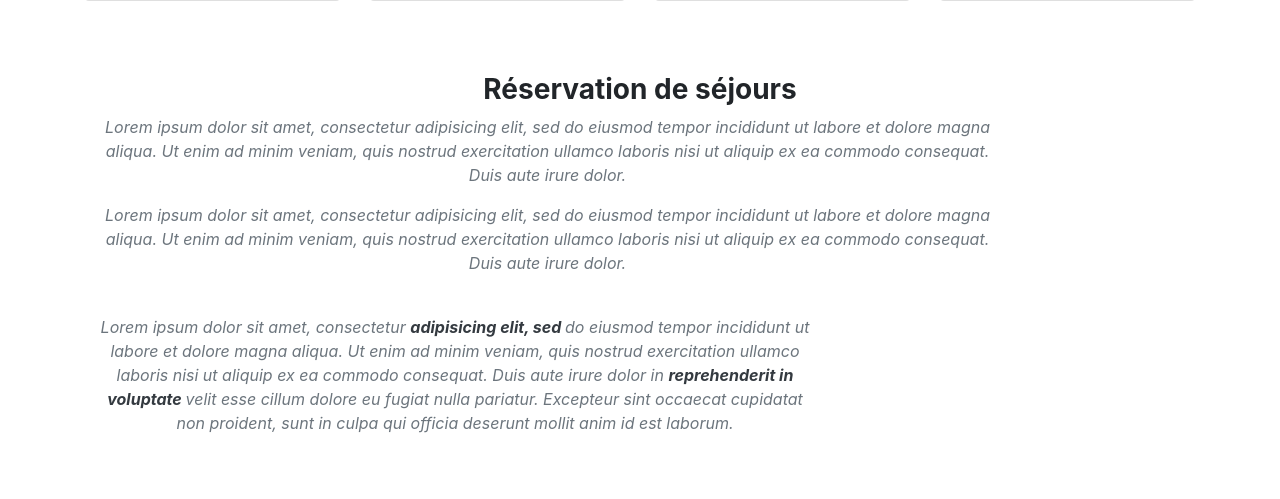
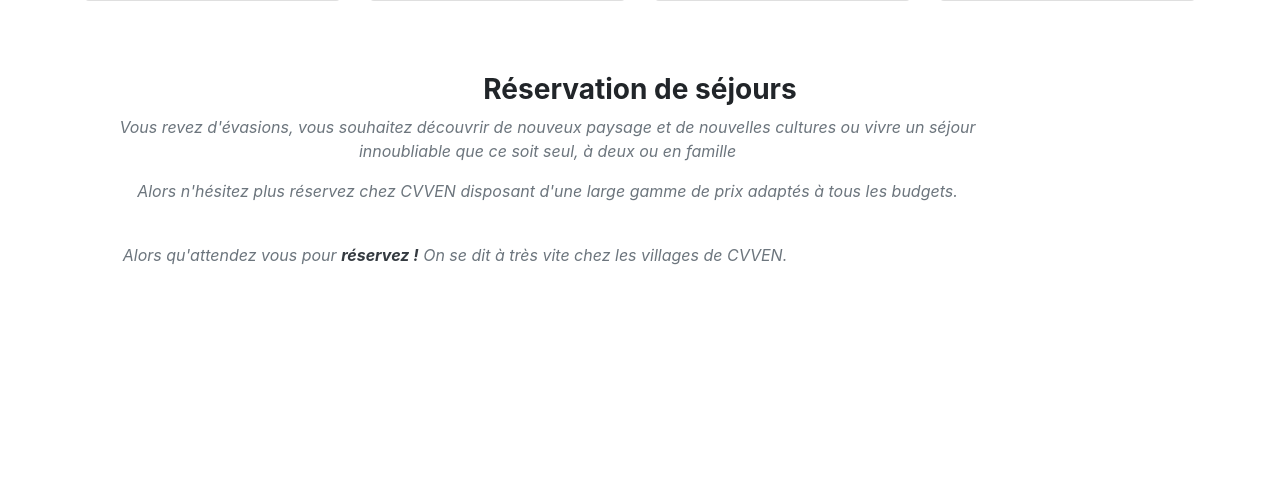
Before and after one commit to DaSilvaRemi/HolidayBookWebSite, a CodeIgniter 4 app: the page made by app/Views/welcome_message.php in a window 1280 px wide. Shown: the part 771-1270 px from the top of the page. After the commit the page ends 1036 px from the top, so only its background shows below. Run offline with PHP 8.4 and a stand-in for CodeIgniter, Linux system fonts and the light colour scheme; the template is opened without the code that fills it, so the values that code supplies are empty; some libraries are stand-ins or nearby versions.

Commit message:
Changement texte

```diff
--- a/app/Views/welcome_message.php
+++ b/app/Views/welcome_message.php
@@ -14,7 +14,7 @@
 
         <div class="col-lg-3 col-md-6 mb-4">
             <div class="card h-100">
-                <img class="card-img-top" src="../img/italie.jpg" alt="">
+                <img class="card-img-top" src="<?= base_url("img/italie.jpg") ?>" alt="">
                 <div class="card-body">
                     <h4 class="card-title">Appartement Italien</h4>
                 </div>
@@ -23,10 +23,9 @@
                 </div>
             </div>
         </div>
-
         <div class="col-lg-3 col-md-6 mb-4">
             <div class="card h-100">
-                <img class="card-img-top" src="../img/hotel.jpg" alt="">
+                <img class="card-img-top" src="<?= base_url("img/hotel.jpg") ?>" alt="">
                 <div class="card-body">
                     <h4 class="card-title">Chambre Double</h4>
                 </div>
@@ -35,10 +34,9 @@
                 </div>
             </div>
         </div>
-
         <div class="col-lg-3 col-md-6 mb-4">
             <div class="card h-100">
-                <img class="card-img-top" src="../img/PIC10.jpg" alt="">
+                <img class="card-img-top" src="<?= base_url("img/PIC10.jpg") ?>" alt="">
                 <div class="card-body">
                     <h4 class="card-title">Hotel Arueco</h4>
                 </div>
@@ -47,10 +45,9 @@
                 </div>
             </div>
         </div>
-
         <div class="col-lg-3 col-md-6 mb-4">
             <div class="card h-100">
-                <img class="card-img-top" src="../img/mac3.jpg" alt="">
+                <img class="card-img-top" src="<?= base_url("img/mac3.jpg") ?>" alt="">
                 <div class="card-body">
                     <h4 class="card-title">Villa Corleane</h4>
                 </div>
@@ -67,11 +64,11 @@
         <h2 class="h3 font-weight-bold">Réservation de séjours</h2>
         <div class="row">
             <div class="col-lg-10 mb-4">
-                <p class="font-italic text-muted">Lorem ipsum dolor sit amet, consectetur adipisicing elit, sed do eiusmod tempor incididunt ut labore et dolore magna aliqua. Ut enim ad minim veniam, quis nostrud exercitation ullamco laboris nisi ut aliquip ex ea commodo consequat. Duis aute irure dolor.</p>
-                <p class="font-italic text-muted">Lorem ipsum dolor sit amet, consectetur adipisicing elit, sed do eiusmod tempor incididunt ut labore et dolore magna aliqua. Ut enim ad minim veniam, quis nostrud exercitation ullamco laboris nisi ut aliquip ex ea commodo consequat. Duis aute irure dolor.</p>
+                <p class="font-italic text-muted">Vous revez d'évasions, vous souhaitez découvrir de nouveux paysage et de nouvelles cultures ou vivre un séjour innoubliable que ce soit seul, à deux ou en famille</p>
+                <p class="font-italic text-muted">Alors n'hésitez plus réservez chez CVVEN disposant d'une large gamme de prix adaptés à tous les budgets.</p>
             </div>
             <div class="col-lg-8">
-                <p class="font-italic text-muted">Lorem ipsum dolor sit amet, consectetur <strong class="font-weight-bold text-dark">adipisicing elit, sed </strong>do eiusmod tempor incididunt ut labore et dolore magna aliqua. Ut enim ad minim veniam, quis nostrud exercitation ullamco laboris nisi ut aliquip ex ea commodo consequat. Duis aute irure dolor in <strong class="font-weight-bold text-dark">reprehenderit in voluptate </strong>velit esse cillum dolore eu fugiat nulla pariatur. Excepteur sint occaecat cupidatat non proident, sunt in culpa qui officia deserunt mollit anim id est laborum.</p>
+                <p class="font-italic text-muted">Alors qu'attendez vous pour <strong class="font-weight-bold text-dark">réservez !</strong> On se dit à très vite chez les villages de CVVEN.</p>
             </div>
         </div>
     </div>
```
